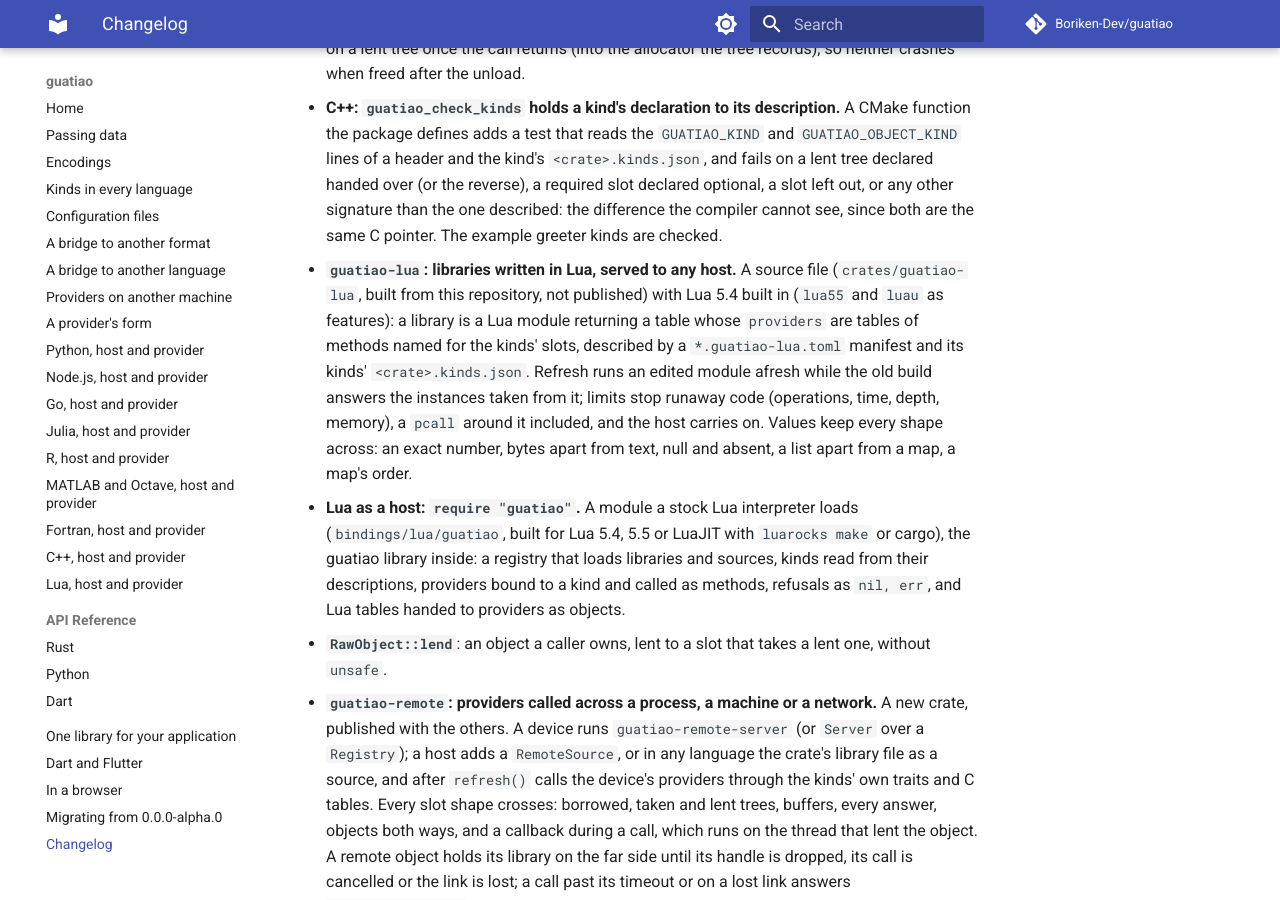
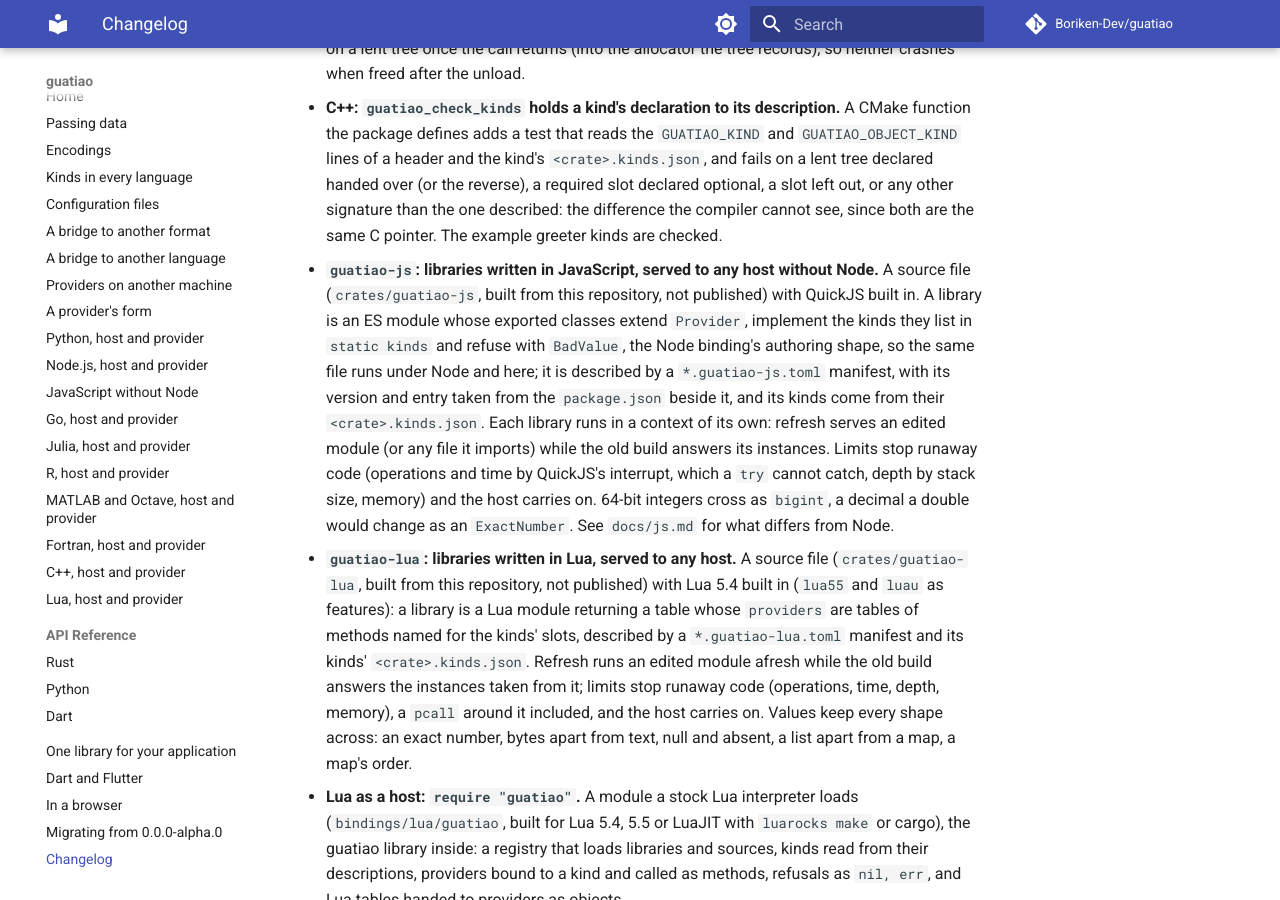
Before and after one commit to Boriken-Dev/guatiao, an MkDocs documentation site: the page built from docs/changelog.md, in a window 1280 px wide and 900 px high, scrolled down 1007 px. Built offline with MkDocs 1.6.1 and Material for MkDocs 9.7.7, drawn with Linux system fonts in a browser that asks for light colours; comment, search, counter and statistics services are not loaded.

Commit message:
docs: guatiao-js in the changelog, layout, docs site and workspace exclude

```diff
--- a/CHANGELOG.md
+++ b/CHANGELOG.md
@@ -49,6 +49,21 @@
   left out, or any other signature than the one described: the
   difference the compiler cannot see, since both are the same C pointer.
   The example greeter kinds are checked.
+- **`guatiao-js`: libraries written in JavaScript, served to any host
+  without Node.** A source file (`crates/guatiao-js`, built from this
+  repository, not published) with QuickJS built in. A library is an ES
+  module whose exported classes extend `Provider`, implement the kinds
+  they list in `static kinds` and refuse with `BadValue`, the Node
+  binding's authoring shape, so the same file runs under Node and here;
+  it is described by a `*.guatiao-js.toml` manifest, with its version and
+  entry taken from the `package.json` beside it, and its kinds come from
+  their `<crate>.kinds.json`. Each library runs in a context of its own:
+  refresh serves an edited module (or any file it imports) while the old
+  build answers its instances. Limits stop runaway code (operations and
+  time by QuickJS's interrupt, which a `try` cannot catch, depth by stack
+  size, memory) and the host carries on. 64-bit integers cross as
+  `bigint`, a decimal a double would change as an `ExactNumber`. See
+  `docs/js.md` for what differs from Node.
 - **`guatiao-lua`: libraries written in Lua, served to any host.** A
   source file (`crates/guatiao-lua`, built from this repository, not
   published) with Lua 5.4 built in (`lua55` and `luau` as features): a
--- a/Cargo.toml
+++ b/Cargo.toml
@@ -22,11 +22,13 @@
 ]
 # Each its own workspace: the page builds only for wasm32, the Python
 # bridge needs a Python to link against, which nothing else here does,
-# and the Lua crates choose one Lua each, by exclusive features.
+# the Lua crates choose one Lua each, by exclusive features, and the
+# JavaScript source compiles QuickJS, which nothing else here needs.
 exclude = [
     "examples/wire_over_webtransport/client",
     "crates/guatiao-py",
     "crates/guatiao-lua",
+    "crates/guatiao-js",
     "bindings/lua/guatiao",
 ]
 
--- a/mkdocs.yml
+++ b/mkdocs.yml
@@ -38,6 +38,7 @@
   - A provider's form: forms.md
   - Python, host and provider: python.md
   - Node.js, host and provider: node.md
+  - JavaScript without Node: js.md
   - Go, host and provider: go.md
   - Julia, host and provider: julia.md
   - R, host and provider: r.md
```
Also changed, not shown: AGENTS.md (+3 -1 lines), docs/language-bridges.md (+5 -4 lines), docs/node.md (+2 -1 lines), 1 other file.
